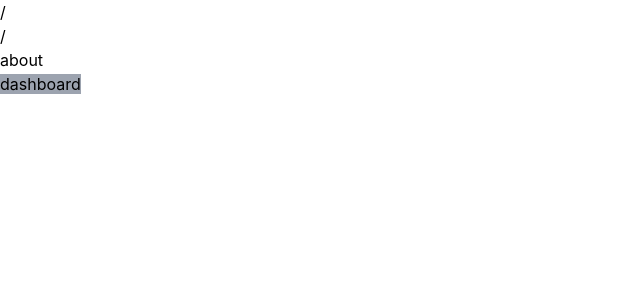
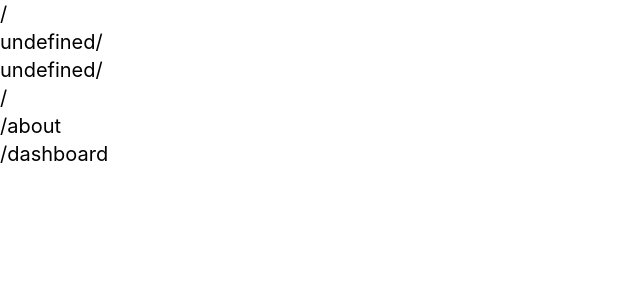
Before and after one commit to UedaA0816/learn-react-app, a React (Create React App) app: page / in a window 1280 px wide. Shown: the top 300 px of the page, without its empty margins (0-640 px from the left). Built offline with nearby package versions, Linux system fonts and the light colour scheme.

Commit message:
fix stylelint

```diff
--- a/src/App.tsx
+++ b/src/App.tsx
@@ -1,24 +1,52 @@
-import React from 'react';
-import { Route, Switch, BrowserRouter, Link } from "react-router-dom";
+import React, { useEffect, useState } from 'react';
+import { Route, Switch, BrowserRouter, Link, useLocation } from "react-router-dom";
 
 type TestProps = {
-	name: string;
+	// name: string;
 };
 
-const Test: React.FC<TestProps> = ({ name }) => {
+const Test: React.FC<TestProps> = () => {
+  const location = useLocation<{num:string}>()
+  const [state, setstate] = useState("")
+  console.log(location);
+  useEffect(() => {
+    const num = location.state?.num + location.pathname
+    setstate(num)
+    console.log("useEffect");
+
+  }, [location])
+
 	return (
-		<div>
-			<p>{name}</p>
+		<div className="text-xl whitespace-normal">
+			<p>{location.pathname}</p>
+      <p>{state}</p>
+      <input type="text" value={state} onChange={(change)=>{setstate(change.target.value)}} />
 			<div>
 				<div>
-					<Link to='/'>/</Link>
+					<Link
+						to={{
+							pathname: "/",
+							state: { num: state },
+						}}>
+						/
+					</Link>
 				</div>
 				<div>
-					<Link to='/about'>about</Link>
+        <Link
+						to={{
+							pathname: "/about",
+							state: { num: state },
+						}}>
+						/about
+					</Link>
 				</div>
 				<div>
-					<Link to='/dashboard' className='bg-gray-400'>
-						dashboard
+        <Link
+						to={{
+							pathname: "/dashboard",
+							state: { num: state },
+						}}>
+						/dashboard
 					</Link>
 				</div>
 			</div>
@@ -31,13 +59,13 @@ const App: React.FC = () => {
 		<BrowserRouter>
 			<Switch>
 				<Route exact path='/'>
-					<Test name='/' />
+					<Test/>
 				</Route>
 				<Route path='/about'>
-					<Test name='/about' />
+					<Test/>
 				</Route>
 				<Route path='/dashboard'>
-					<Test name='/dashboard' />
+					<Test/>
 				</Route>
 			</Switch>
 		</BrowserRouter>
--- a/src/index.css
+++ b/src/index.css
@@ -4,14 +4,14 @@
 
 body {
   margin: 0;
-  font-family: -apple-system, BlinkMacSystemFont, 'Segoe UI', 'Roboto', 'Oxygen',
-    'Ubuntu', 'Cantarell', 'Fira Sans', 'Droid Sans', 'Helvetica Neue',
+  font-family: -apple-system, BlinkMacSystemFont, "Segoe UI", "Roboto", "Oxygen",
+    "Ubuntu", "Cantarell", "Fira Sans", "Droid Sans", "Helvetica Neue",
     sans-serif;
   -webkit-font-smoothing: antialiased;
   -moz-osx-font-smoothing: grayscale;
+  /* width: 100vw; */
+  /* height: 100vh; */
+  overflow-y: auto;
+  overflow-x: hidden;
+  position: relative;
 }
-
-code {
-  font-family: source-code-pro, Menlo, Monaco, Consolas, 'Courier New',
-    monospace;
-}
```
Also changed, not shown: package.json (+5 -2 lines), .devcontainer/devcontainer.json, .stylelintrc.json (added), 1 other file (tests, documents, lock files or other folders).
